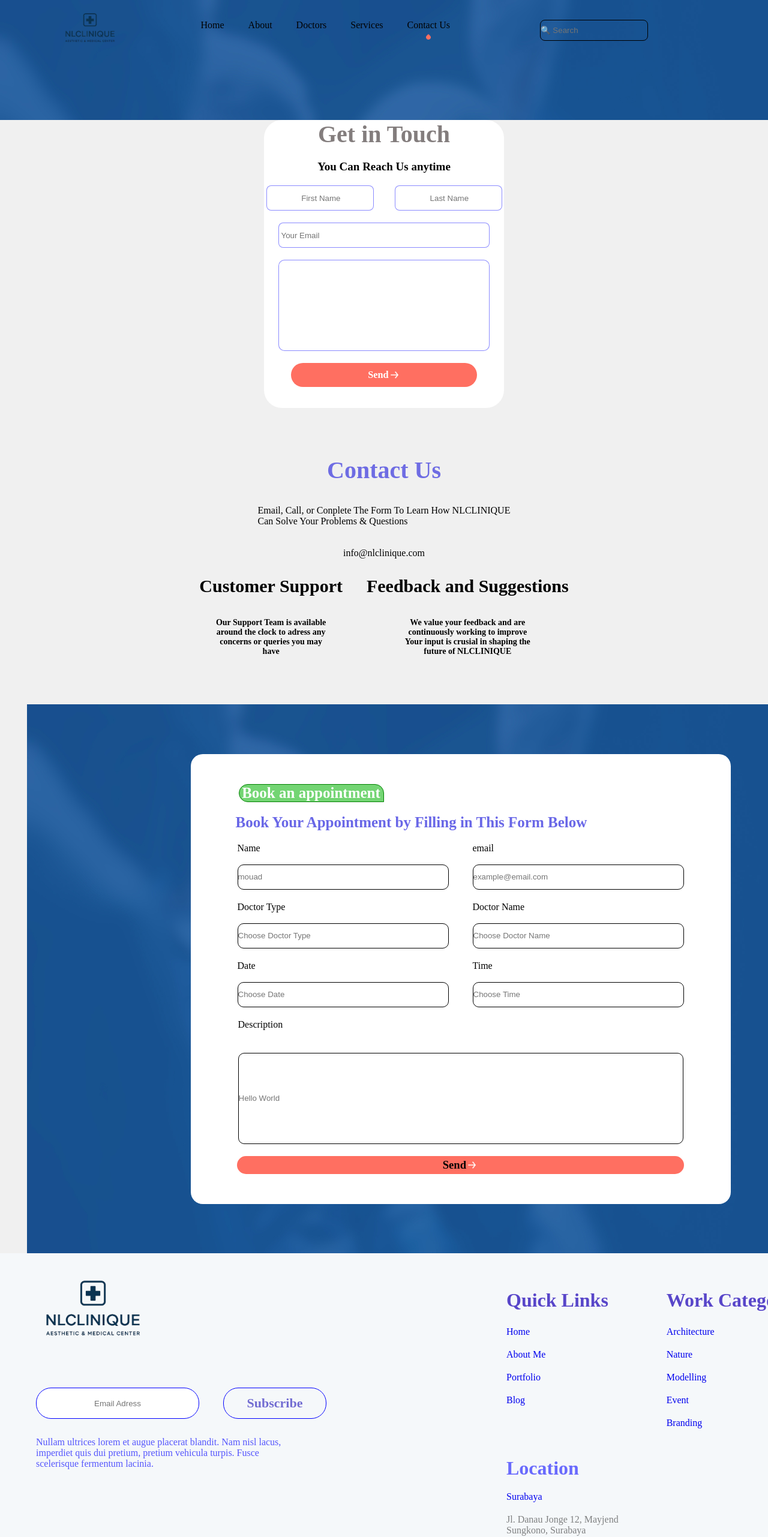
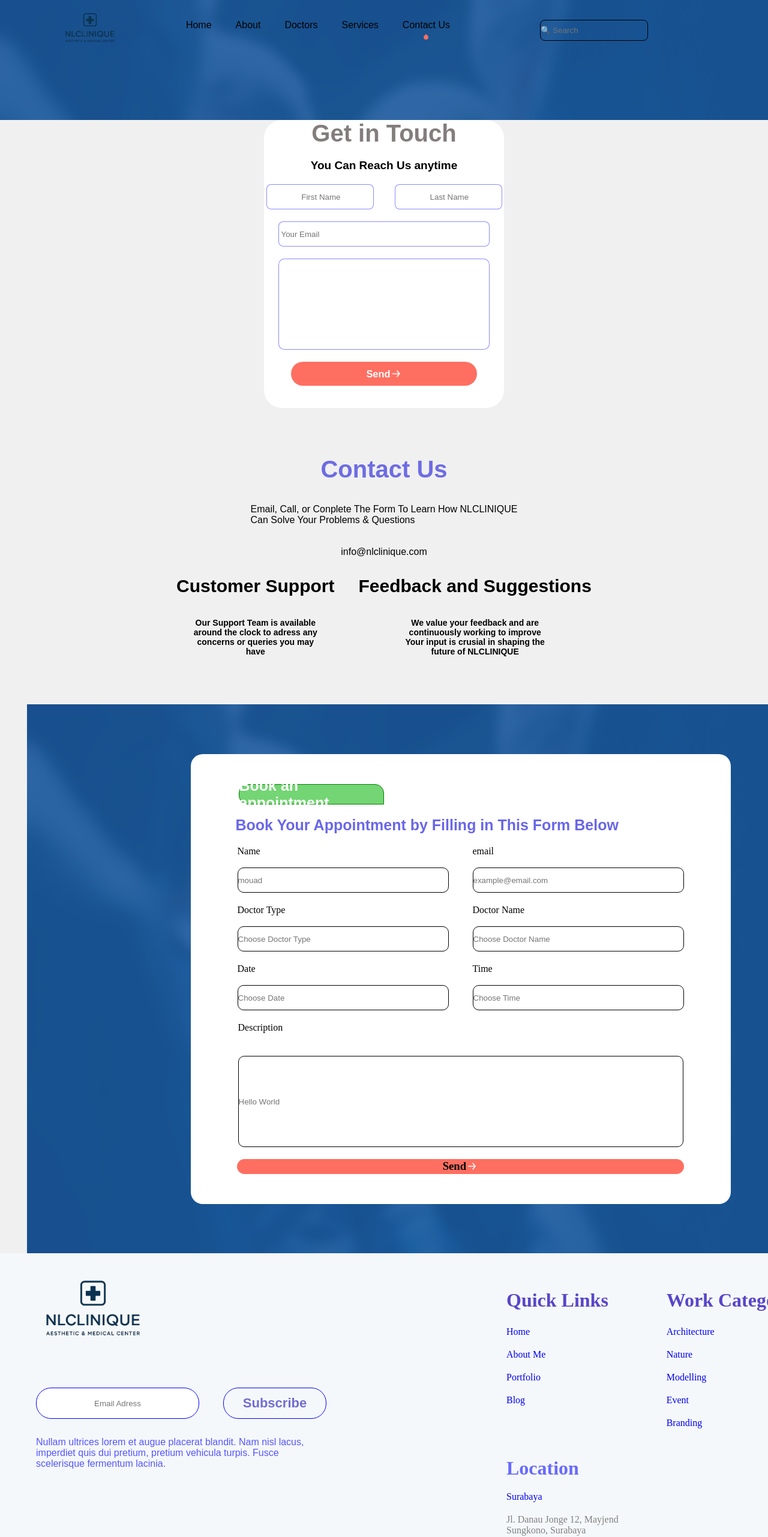
Before and after one commit to Gourita-M/NLCLINIQUE-V2-Brief, a plain HTML site: page html/Contact-us.html in a window 1280 px wide. Shown: the top 2562 px of the page at 60% size. Drawn offline with Linux system fonts and the light colour scheme; files whose address does not match are found by name.

Commit message:
Changed Text Fonts on all the pages and edited some pages

```diff
--- a/css/Services.css
+++ b/css/Services.css
@@ -43,6 +43,7 @@ body{
 }
 .bar div ul a{
     color: rgb(0, 0, 0);
+    font-family: fantasy;
 }
 .aboutus h1{
     color: white;
@@ -56,10 +57,10 @@ body{
     border-radius: 25px;
     border-bottom-right-radius: 0px;
     font-size: 10px;
+    font-family: fantasy;
     height: 40px;
     border: 2px solid rgb(57, 180, 96);
     margin-top: 30px;
-    margin-left: 150px;
 }
 .text-aboutus1{
     margin-top: 30px;
@@ -127,6 +128,7 @@ body{
 .pricing-pannel div p{
     color: black;
     font-size: 13px;
+    font-family: fantasy;
 }
 .prix-text{
     color: rgba(38, 119, 188, 1) ;
@@ -151,6 +153,7 @@ body{
 }
 .features-container{
     font-size: 7px;
+    font-family: fantasy;
     display: flex;
     flex-direction: column;
     gap: 10px;
@@ -169,6 +172,7 @@ body{
     height: 38px;
     width: 120px;
     font-size: 12px;
+    font-family: fantasy;
     border-radius: 30px;
     border: 1px solid rgba(255, 111, 97, 1);
     cursor: pointer;
@@ -182,6 +186,7 @@ body{
     justify-content: center;
     height: 35px;
     font-size: 15px;
+    font-family: fantasy;
     border-radius: 15px;
     background-color: rgba(255, 111, 97, 1);
     cursor: pointer;
@@ -237,6 +242,7 @@ footer{
     width: 170px;
     height: 50px;
     font-size: 11px;
+    font-family: fantasy;
     display: flex;
     justify-content: center;
     align-items: center;
@@ -255,6 +261,7 @@ footer{
 .logo-email div p{
     color: rgba(0, 0, 255, 0.656);
     font-size: 16px;
+    font-family: fantasy;
 }
 .footer-links{
     display: flex;
--- a/css/about.css
+++ b/css/about.css
@@ -40,6 +40,7 @@
 }
 .bar div ul a{
     color: rgb(0, 0, 0);
+    font-family: fantasy;
 }
 .doctor-boy{
     width: 600px;
@@ -70,12 +71,14 @@
     border-radius: 25px;
     border-bottom-right-radius: 0px;
     font-size: 10px;
+    font-family: fantasy;
     height: 40px;
     border: 2px solid rgb(57, 180, 96);
 }
 .aboutus-container div h2{
     color: rgba(52, 152, 219, 1);
     font-size: 50px;
+    font-family: fantasy;
 }
 .text-aboutus{
     display: flex;
@@ -89,6 +92,7 @@
     color: white;
     width: 230px;
     font-size: 20px;
+    font-family: fantasy;
     display: flex;
     justify-content: center;
     align-items: center;
@@ -129,6 +133,7 @@ footer{
     width: 170px;
     height: 50px;
     font-size: 11px;
+    font-family: fantasy;
     display: flex;
     justify-content: center;
     align-items: center;
@@ -147,6 +152,7 @@ footer{
 .logo-email div p{
     color: rgba(0, 0, 255, 0.656);
     font-size: 16px;
+    font-family: fantasy;
 }
 .footer-links{
     display: flex;
@@ -242,5 +248,6 @@ footer{
 }
 .directors-text div p{
     font-size: 18px;
+    font-family: fantasy;
     text-align: start;
 }
--- a/css/contact-us.css
+++ b/css/contact-us.css
@@ -43,6 +43,7 @@ header{
 }
 .bar div ul a{
     color: rgb(0, 0, 0);
+    font-family: fantasy;
 }
 .get-in-touch{
     display: flex;
@@ -61,10 +62,12 @@ header{
 }
 .in-touch-container h1{
         font-size: 40px;
+        font-family: fantasy;
         color: rgb(131, 125, 125);
 }
 .in-touch-container h2{
         font-size: 19px;
+        font-family: fantasy;
 }
 .in-touch-container div div input{
         height: 40px;
@@ -109,10 +112,12 @@ header{
 }
 .touch-contact div h1{
         font-size: 40px;
+        font-family: fantasy;
         color: rgba(26, 23, 218, 0.606);
 }
 .touch-contact div p{
         font-size: 16px;
+        font-family: fantasy;
 }
 .feedback{
     display: flex;
@@ -124,13 +129,16 @@ header{
 }
 .feedback div h1{
     font-size: 30px;
+    font-family: fantasy;
 }
 .feedback div h5{
     font-size: 14px;
+    font-family: fantasy;
 }
 .touch-send{
     color: white;
     font-size: 14px;
+    font-family: fantasy;
 }
 .appointment-container{
     background-image: url(../img/Frame.png);
@@ -155,6 +163,7 @@ header{
 .appointment div h1{
     color: rgb(255, 255, 255);
     font-size: 25px;
+    font-family: fantasy;
 }
 .contac-book{
     background-color: rgba(45, 193, 45, 0.665);
@@ -171,6 +180,7 @@ header{
 .appointment div h2{
     color: rgba(40, 37, 221, 0.698);
     font-size: 25px;
+    font-family: fantasy;
     margin-left: 25px;
 }
 .appointment div div input{
@@ -242,6 +252,7 @@ footer{
     width: 170px;
     height: 50px;
     font-size: 11px;
+    font-family: fantasy;
     display: flex;
     justify-content: center;
     align-items: center;
@@ -260,6 +271,7 @@ footer{
 .logo-email div p{
     color: rgba(0, 0, 255, 0.656);
     font-size: 16px;
+    font-family: fantasy;
 }
 .footer-links{
     display: flex;
--- a/css/doctors.css
+++ b/css/doctors.css
@@ -40,6 +40,7 @@
 }
 .bar div ul a{
     color: rgb(0, 0, 0);
+    font-family: fantasy;
 }
 .aboutus h1{
     color: white;
@@ -53,6 +54,7 @@
     border-radius: 25px;
     border-bottom-right-radius: 0px;
     font-size: 10px;
+    font-family: fantasy;
     height: 40px;
     border: 2px solid rgb(57, 180, 96);
 }
@@ -65,6 +67,7 @@
 .expert{
     color: rgba(52, 152, 219, 1);
     font-size: 15px;
+    font-family: fantasy;
     display: flex;
     justify-content: center;
     align-items: center;
@@ -73,6 +76,7 @@
 }
 .expert h2{
     font-size: 32px;
+    font-family: fantasy;
 }
 .doctors-image{
      display: flex;
@@ -140,6 +144,7 @@
 .pricing-pannel div p{
     color: black;
     font-size: 13px;
+    font-family: fantasy;
 }
 .prix-text{
     color: rgba(38, 119, 188, 1) ;
@@ -164,6 +169,7 @@
 }
 .features-container{
     font-size: 7px;
+    font-family: fantasy;
     display: flex;
     flex-direction: column;
     gap: 10px;
@@ -181,6 +187,7 @@
     justify-content: center;
     height: 35px;
     font-size: 15px;
+    font-family: fantasy;
     border-radius: 15px;
     border: 1px solid rgba(255, 111, 97, 1);
     cursor: pointer;
@@ -194,6 +201,7 @@
     justify-content: center;
     height: 35px;
     font-size: 15px;
+    font-family: fantasy;
     border-radius: 15px;
     background-color: rgba(255, 111, 97, 1);
     cursor: pointer;
@@ -213,6 +221,7 @@
 .pricing-container{
     display: flex;
     justify-content: center;
+    margin-right: 85px;
 }
 
 footer{
@@ -241,6 +250,7 @@ footer{
     width: 170px;
     height: 50px;
     font-size: 11px;
+    font-family: fantasy;
     display: flex;
     justify-content: center;
     align-items: center;
@@ -259,6 +269,7 @@ footer{
 .logo-email div p{
     color: rgba(0, 0, 255, 0.656);
     font-size: 16px;
+    font-family: fantasy;
 }
 .footer-links{
     display: flex;
@@ -339,6 +350,7 @@ footer{
 .doctor-text h1{
     color: rgba(0, 0, 255, 0.65);
     font-size: 20px;
+    font-family: fantasy;
 }
 .doctor-text h2{
     color: rgba(255, 111, 97, 1);
@@ -359,6 +371,7 @@ footer{
     left: 220px;
     top: 80px;
     font-size: 20px;
+    font-family: fantasy;
 }
 .appointment-book-text div{
     background-color: rgba(227, 250, 255, 1);
@@ -369,6 +382,7 @@ footer{
     width: 350px;
     border-radius: 35px;
     font-size: 15px;
+    font-family: fantasy;
     cursor: pointer;
 }
 .appointment-book-text h1{
@@ -397,6 +411,7 @@ footer{
 .doctors-contactus a{
     color: white;
     font-size: 20px;
+    font-family: fantasy;
 }
 
 .icon{
--- a/style.css
+++ b/style.css
@@ -1,14 +1,22 @@
+@font-face {
+  font-family: 'Heebo';
+  src: url('./fonts/Heebo.ttf') format('ttf');
+  font-weight: normal;
+  font-style: normal;
+}
+
 * {
     padding: 0px;
     margin: 0px;
     border: 0px;
     text-decoration: none;
 }
+
 header{
     background-image: url(./img/Frame.png);
     height: 740px;
 }
-.bar{
+.bar1{
     height: 100px;
     display: flex;
     justify-content: space-between;
@@ -16,7 +24,7 @@ header{
     padding-left: 100px;
     padding-right: 200px;
 }
-.bar div input{
+.bar1 div input{
     background-color: transparent;
     color: rgb(255, 255, 255);
 }
@@ -30,7 +38,8 @@ header{
     width: 180px;
     border-radius: 8px;
 }
-.bar div ul{
+
+.bar1 div ul{
     display: flex;
     gap: 40px;
 }
@@ -38,8 +47,9 @@ header{
     display: flex;
     gap: 150px;
 }
-.bar div ul a{
-    color: white;
+.bar1 div ul a{
+    color: rgb(255, 255, 255);
+    font-family: fantasy;
 }
 .body{
     display: flex;
@@ -81,6 +91,7 @@ header{
 .contact-us a{
     color: white;
     font-size: 18px;
+    font-family: fantasy;
 }
 .book-container{
     display: flex;
@@ -90,6 +101,7 @@ header{
 }
 .book a{
     color: white;
+    font-family: fantasy;
 }
 .or{
     width: 40px;
@@ -101,6 +113,8 @@ header{
 .health-text div p{
     color: white;
     width: 300px;
+    font-family: fantasy , sans-serif;
+    font-size: 17px;
 }
 .health-text-h1{
     background-color: rgba(46, 204, 113, 0.6);
@@ -110,20 +124,23 @@ header{
     display: flex;
     justify-content: center;
     align-items: center;
-    height: 30px;
-    width: 240px;
+    height: 100px;
+    width: 330px;
 }
 .health-text-h1 h1{
     color: white;
-    font-size: 13px;
+    font-size: 16px;
+    font-family: fantasy;
 }
 .book h4{
     color: white;
     font-size: 15px;
+    font-family: fantasy;
 }
 .contact-us h4{
     color: white;
     font-size: 15px;
+    font-family: fantasy;
 }
 .image{
     height: 359px;
@@ -131,6 +148,7 @@ header{
 .health-text div h2{
     color: white;
     font-size: 27px;
+    font-family: fantasy
 }
 .clock-container{
     display: flex;
@@ -151,10 +169,12 @@ header{
 .clock-text h1{
     color: white;
     font-size: 20px;
+    font-family: fantasy;
 }
 .clock-text h2{
     color: white;
     font-size: 16px;
+    font-family: fantasy;
 }
 .clock-text{
     display: flex;
@@ -202,6 +222,7 @@ header{
     font-size: 14px;
     left: 10px;
     color: rgba(150, 150, 150, 1) ;
+    font-family: fantasy;
 }
 .line{
     background-color: yellowgreen;
@@ -211,6 +232,7 @@ header{
 .check-doctors div h1{
     color: rgb(255, 255, 255);
     font-size: 16px;
+    font-family: fantasy;
 }
 .check-container{
     background-color: rgba(255, 111, 97, 1);
@@ -229,6 +251,7 @@ header{
 }
 .health-text div h2{
     font-size: 40px;
+    font-family: fantasy;
 }
 .icon{
     display: flex;
@@ -293,6 +316,7 @@ header{
 .pricing-pannel div p{
     color: black;
     font-size: 13px;
+    font-family: fantasy;
 }
 .prix-text{
     color: rgba(38, 119, 188, 1) ;
@@ -317,6 +341,7 @@ header{
 }
 .features-container{
     font-size: 7px;
+    font-family: fantasy;
     display: flex;
     flex-direction: column;
     gap: 10px;
@@ -335,6 +360,7 @@ header{
     height: 38px;
     width: 120px;
     font-size: 12px;
+    font-family: fantasy;
     border-radius: 30px;
     border: 1px solid rgba(255, 111, 97, 1);
     cursor: pointer;
@@ -348,6 +374,7 @@ header{
     justify-content: center;
     height: 35px;
     font-size: 15px;
+    font-family: fantasy;
     border-radius: 15px;
     cursor: pointer;
 }
@@ -383,6 +410,7 @@ header{
     border-radius: 25px;
     border-bottom-right-radius: 0px;
     font-size: 10px;
+    font-family: fantasy;
     height: 40px;
     border: 2px solid rgb(57, 180, 96);
     margin-top: 30px;
@@ -406,6 +434,7 @@ header{
     border-radius: 25px;
     border-bottom-right-radius: 0px;
     font-size: 10px;
+    font-family: fantasy;
     height: 40px;
     border: 2px solid rgb(57, 180, 96);
 }
@@ -418,6 +447,7 @@ header{
 .expert2{
     color: rgba(52, 152, 219, 1);
     font-size: 15px;
+    font-family: fantasy;
     display: flex;
     justify-content: center;
     align-items: center;
@@ -426,6 +456,7 @@ header{
 }
 .expert2 h2{
     font-size: 32px;
+    font-family: fantasy;
 }
 .doctors-image2{
      display: flex;
@@ -473,7 +504,7 @@ header{
 }
 .pricing-pannel2{
     width: 200px;
-    height: 550px;
+    height: 590px;
     display: flex;
     flex-direction: column;
     margin-left: 80px;
@@ -493,6 +524,7 @@ header{
 .pricing-pannel2 div p{
     color: black;
     font-size: 13px;
+    font-family: fantasy;
 }
 .prix-text2{
     color: rgba(38, 119, 188, 1) ;
@@ -517,6 +549,7 @@ header{
 }
 .features-container2{
     font-size: 7px;
+    font-family: fantasy;
     display: flex;
     flex-direction: column;
     gap: 10px;
@@ -534,6 +567,7 @@ header{
     justify-content: center;
     height: 35px;
     font-size: 15px;
+    font-family: fantasy;
     border-radius: 15px;
     border: 1px solid rgba(255, 111, 97, 1);
     cursor: pointer;
@@ -547,6 +581,7 @@ header{
     justify-content: center;
     height: 35px;
     font-size: 15px;
+    font-family: fantasy;
     border-radius: 15px;
     background-color: rgba(255, 111, 97, 1);
     cursor: pointer;
@@ -563,9 +598,10 @@ header{
 .h{
     color: rgba(150, 150, 150, 1);
 }
-.pricing-container2{
+.pricing-container3{
     display: flex;
     justify-content: center;
+    margin-right: 86px;
 }
 
 /* footer */
@@ -577,7 +613,7 @@ footer{
 }
 .footer-container{
     display: flex;
-    gap: 300px;
+    gap: 100px;
 }
 .logo-email{
     display: flex;
@@ -596,6 +632,7 @@ footer{
     width: 170px;
     height: 50px;
     font-size: 11px;
+    font-family: fantasy;
     display: flex;
     justify-content: center;
     align-items: center;
@@ -614,11 +651,12 @@ footer{
 .logo-email div p{
     color: rgba(0, 0, 255, 0.656);
     font-size: 16px;
+    font-family: fantasy;
 }
 .footer-links{
     display: flex;
     flex-direction: column;
-    gap: 80px;
+    gap: 30px;
     margin-top: 60px;
 }
 .footer-links div div{
@@ -631,12 +669,12 @@ footer{
     display: flex;
     flex-direction: column;
     height: 200px;
-    width: 800px;
+    width: 300px;
 }
 .quick-links{
     display: flex;
     height: 200px;
-    width: 800px;
+    width: 300px;
 }
 .quick-links div ul{
     display: flex;
@@ -692,6 +730,7 @@ footer{
 .appointment div h1{
     color: rgb(255, 255, 255);
     font-size: 25px;
+    font-family: fantasy;
 }
 .contac-book{
     background-color: rgba(45, 193, 45, 0.665);
@@ -709,6 +748,7 @@ footer{
     color: rgba(40, 37, 221, 0.698);
     font-size: 25px;
     margin-left: 25px;
+    font-family: fantasy;
 }
 .appointment div div input{
     border: 1px solid;
@@ -781,6 +821,7 @@ footer{
 .doctor-text h1{
     color: rgba(0, 0, 255, 0.65);
     font-size: 20px;
+    font-family: fantasy;
 }
 .doctor-text h2{
     color: rgba(255, 111, 97, 1);
@@ -800,6 +841,7 @@ footer{
 .more-about a{
     color: white;
     font-size: 16px;
+    font-family: fantasy;
 }
 
 .more-about2{
@@ -808,7 +850,7 @@ footer{
     align-items: center;
     background-color: rgba(255, 111, 97, 1);
     height: 50px;
-    width: 190px;
+    width: 210px;
     border-radius: 30px;
     gap: 20px;
     cursor: pointer;
@@ -816,6 +858,7 @@ footer{
 .more-about2 a{
     color: white;
     font-size: 16px;
+    font-family: fantasy;
 }
 .more-about2-container{
     display: flex;
@@ -838,6 +881,7 @@ footer{
     left: 220px;
     top: 80px;
     font-size: 20px;
+    font-family: fantasy;
 }
 .appointment-book-text div{
     background-color: rgba(227, 250, 255, 1);
@@ -848,6 +892,7 @@ footer{
     width: 350px;
     border-radius: 35px;
     font-size: 15px;
+    font-family: fantasy;
     cursor: pointer;
 }
 .appointment-book-text h1{
@@ -876,6 +921,7 @@ footer{
 }
 .more-plan div h1{
     font-size: 25px;
+    font-family: fantasy;
     color: white;
 }
 
@@ -914,5 +960,6 @@ footer{
 }
 .directors-text div p{
     font-size: 18px;
+    font-family: fantasy;
     text-align: start;
 }
```
Also changed, not shown: index.html (+5 -4 lines), fonts/Heebo.ttf (added).
